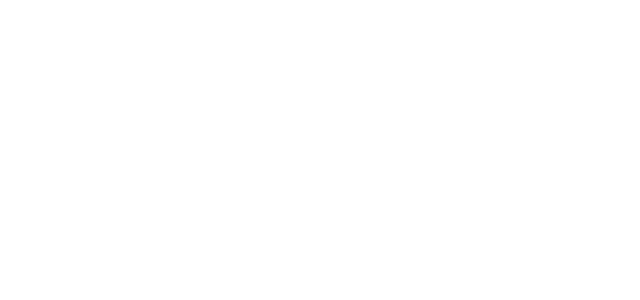
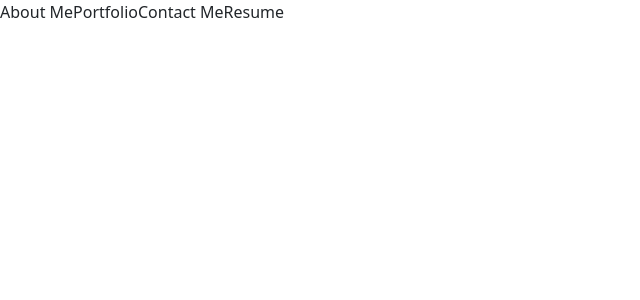
Before and after one commit to coevpen/my-react-portfolio, a React (Create React App) app: page / in a window 1280 px wide. Shown: the top 300 px of the page, without its empty margins (0-640 px from the left). Built offline with nearby package versions, Linux system fonts and the light colour scheme.

Commit message:
add skeleton to components and started nav

```diff
--- a/src/App.js
+++ b/src/App.js
@@ -1,11 +1,10 @@
-import React from 'react';
+import React, { useState } from 'react';
 import './App.css';
 import 'bootstrap/dist/css/bootstrap.min.css';
 import Nav from './Components/Nav';
-// import About from './Components/About';
-// import Portfolio from './Components/Portfolio';
-// import Resume from './Components/Resume';
-// import ContactForm from './Components/Contact';
+import About from './Components/About';
+import Portfolio from './Components/Portfolio';
+import ContactForm from './Components/Contact';
 
 // the <main> will contain the rendered pages
 // the <nav> will have the links
@@ -13,14 +12,27 @@
 // the footer will hold the linkedIn and GitHub links
 
 function App() {
+  const [contactSelected, setContactSelected] = useState(false);
+
+
   return (
     <div className="App">
       <header>
-        <Nav />
+        <Nav
+          setContactSelected={setContactSelected}
+          contactSelected={contactSelected}
+        />
       </header>
 
       <main>
-
+        {!contactSelected ? (
+          <>
+            <About/>
+            <Portfolio/>
+          </>
+        ) : (
+          <ContactForm></ContactForm>
+        )}
       </main>
 
       <footer>
--- a/src/Components/About/index.js
+++ b/src/Components/About/index.js
@@ -0,0 +1,11 @@
+function About(){
+
+
+    return (
+        <div>
+
+        </div>
+    );
+}
+
+export default About;
--- a/src/Components/Contact/index.js
+++ b/src/Components/Contact/index.js
@@ -0,0 +1,11 @@
+function ContactForm(){
+
+
+    return (
+        <div>
+
+        </div>
+    );
+}
+
+export default ContactForm;
--- a/src/Components/Nav/index.js
+++ b/src/Components/Nav/index.js
@@ -1,7 +1,25 @@
-function Nav(){
+function Nav(props){
+    const{
+        contactSelected,
+        setContactSelected,
+    } = props;
+
     return (
         <nav>
-
+            <ul class="nav">
+                <li onClick={ () => setContactSelected(false)}>
+                    <span>About Me</span>
+                </li>
+                <li>
+                    <span>Portfolio</span>
+                </li>
+                <li className={` ${contactSelected && 'navActive'}`}>
+                    <span>Contact Me</span>
+                </li>
+                <li>
+                    <span>Resume</span>
+                </li>
+            </ul>
         </nav>
     );
 }
--- a/src/Components/Portfolio/index.js
+++ b/src/Components/Portfolio/index.js
@@ -0,0 +1,11 @@
+function Portfolio(){
+
+
+    return (
+        <div>
+
+        </div>
+    );
+}
+
+export default Portfolio;
```
Also changed, not shown: src/Components/Project/index.js (+11 -0 lines), src/Components/Footer/index.js (deleted), src/Components/Header/index.js (deleted), src/Components/Resume/index.js (deleted).
